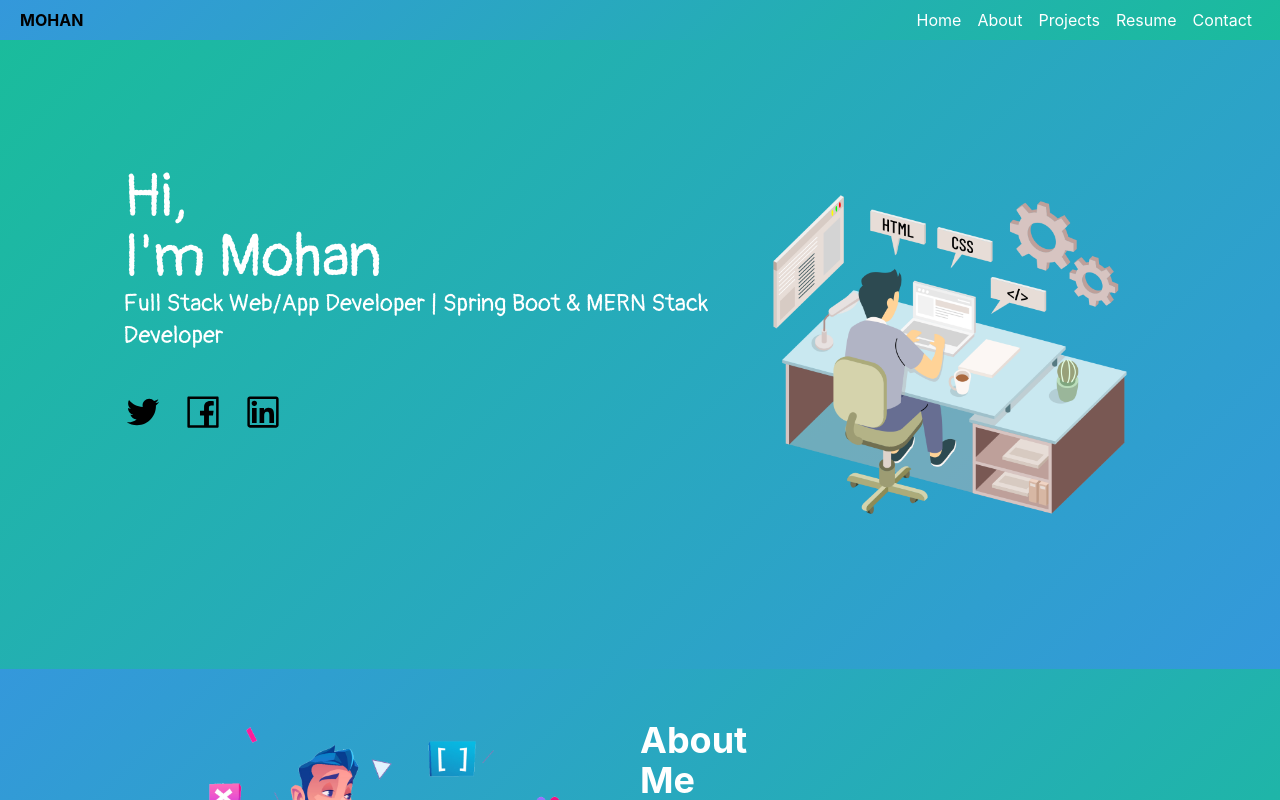
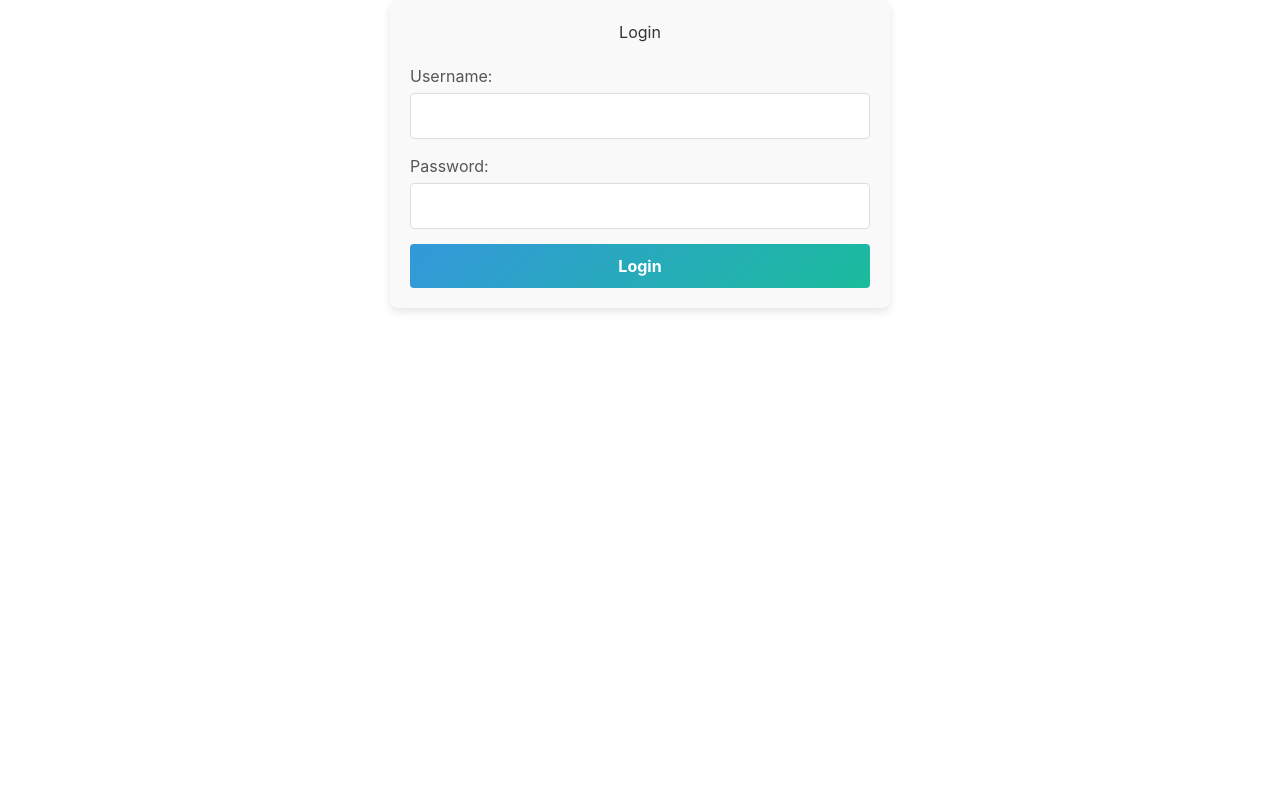
Before and after one commit to mohancoder2k/mohan-portfolio, a React (Create React App) app: page /login in a window 1280 px wide. Shown: the top 800 px of the page. Built offline with nearby package versions, Linux system fonts and the light colour scheme.

Commit message:
Include ResumeForm with Automation Uploading technique using Stack Principle

```diff
--- a/package.json
+++ b/package.json
@@ -8,11 +8,13 @@
     "@testing-library/jest-dom": "^5.17.0",
     "@testing-library/react": "^13.4.0",
     "@testing-library/user-event": "^13.5.0",
+    "axios": "^1.7.3",
+    "bootstrap": "^5.3.3",
     "firebase": "^10.12.2",
     "react": "^18.2.0",
     "react-dom": "^18.2.0",
     "react-icons": "^5.0.1",
-    "react-router-dom": "^6.23.1",
+    "react-router-dom": "^6.26.0",
     "react-scripts": "5.0.1",
     "sweetalert2": "^11.12.0",
     "web-vitals": "^2.1.4"
--- a/src/App.js
+++ b/src/App.js
@@ -1,5 +1,7 @@
-
+import React from 'react';
+import { BrowserRouter as Router, Routes, Route } from 'react-router-dom';
 import './App.css';
+ // Import Bootstrap CSS
 import About from './components/About';
 import Contact from './components/Contact';
 import ContactUs from './components/ContactUs';
@@ -8,18 +10,37 @@ import Header from './components/Header';
 import Hero from './components/Hero';
 import Projects from './components/Projects';
 import Resume from './components/Resume';
+import ResumeForm from './components/ResumeForm';
+import Login from './components/Login';
+import PrivateRoute from './components/PrivateRoute';
 
 function App() {
   return (
     <div className="App">
-      <Header/>
-      <Hero/>
-      <About/>
-      <Projects/>
-      <Resume/>
-      <Contact/>
-      <ContactUs/>
-      <Footer/>
+      <Router>
+        <Routes>
+          {/* Landing Page */}
+          <Route path="/" element={
+            <>
+              <Header />
+              <section id="hero"><Hero /></section>
+              <section id="about"><About /></section>
+              <section id="projects"><Projects /></section>
+              <section id="resume"><Resume /></section>
+              <section id="contact"><Contact /></section>
+              <section id="contact-us"><ContactUs /></section>
+              <Footer />
+            </>
+          } />
+          {/* Resume Form Page */}
+          <Route path="/login" element={<Login/>} />
+            <Route path="/upload" element={
+              <PrivateRoute>
+                <ResumeForm/>
+              </PrivateRoute>
+            } />
+        </Routes>
+      </Router>
     </div>
   );
 }
--- a/src/components/Header.js
+++ b/src/components/Header.js
@@ -1,33 +1,36 @@
-import { Bars3Icon } from '@heroicons/react/24/solid'
-import { useState } from 'react'
+import { Bars3Icon } from '@heroicons/react/24/solid';
+import { useState } from 'react';
 
 export default function Header() {
-    const [toggleMenu, setToggleMenu]  = useState(false);
+  const [toggleMenu, setToggleMenu] = useState(false);
 
   return (
     <header className="flex justify-between px-5 py-2 bg-primary">
       <a className="font-bold text-black" href="/">MOHAN</a>
       <nav className="hidden md:block">
         <ul className="flex text-white">
-                    <li><a href="/">Home</a></li>
-                    <li><a href="/#about">About</a></li>
-                    <li><a href="/#projects">Projects</a></li>
-                    <li><a href="/#resume">Resume</a></li>
-                    <li><a href="/#contact">Contact</a></li>
+          <li><a href="#hero">Home</a></li>
+          <li><a href="#about">About</a></li>
+          <li><a href="#projects">Projects</a></li>
+          <li><a href="#resume">Resume</a></li>
+          <li><a href="#contact">Contact</a></li>
+          <li><a href="/login">My Resume Upload </a></li>
+
         </ul>
       </nav>
       {toggleMenu && (
         <nav className="block md:hidden">
-                    <ul onClick={() => setToggleMenu(!toggleMenu)} className="flex flex-col text-white mobile-nav">
-                        <li><a href="/" className="py-2 px-4 block hover:bg-gray-700">Home</a></li>
-                        <li><a href="/#about" className="py-2 px-4 block hover:bg-gray-700">About</a></li>
-                        <li><a href="/#projects" className="py-2 px-4 block hover:bg-gray-700">Projects</a></li>
-                        <li><a href="/#contact" className="py-2 px-4 block hover:bg-gray-700">Contact</a></li>
+          <ul onClick={() => setToggleMenu(false)} className="flex flex-col text-white mobile-nav">
+            <li><a href="#hero" className="py-2 px-4 block hover:bg-gray-700">Home</a></li>
+            <li><a href="#about" className="py-2 px-4 block hover:bg-gray-700">About</a></li>
+            <li><a href="#projects" className="py-2 px-4 block hover:bg-gray-700">Projects</a></li>
+            <li><a href="#resume" className="py-2 px-4 block hover:bg-gray-700">Resume</a></li>
+            <li><a href="#contact" className="py-2 px-4 block hover:bg-gray-700">Contact</a></li>
           </ul>
         </nav>
       )}
-            <button onClick={() => setToggleMenu(!toggleMenu)} className='block md:hidden'>
-                <Bars3Icon className='text-white h-5' />
+      <button onClick={() => setToggleMenu(!toggleMenu)} className="block md:hidden">
+        <Bars3Icon className="text-white h-5" />
       </button>
     </header>
   );
--- /dev/null
+++ b/src/components/Login.css
@@ -0,0 +1,59 @@
+.container {
+    max-width: 500px;
+    margin: auto;
+    padding: 20px;
+    background: #f9f9f9;
+    border-radius: 8px;
+    box-shadow: 0 4px 8px rgba(0, 0, 0, 0.1);
+  }
+
+  h2 {
+    text-align: center;
+    margin-bottom: 20px;
+    color: #333;
+  }
+
+  .form-group {
+    margin-bottom: 15px;
+  }
+
+  .form-group label {
+    display: block;
+    margin-bottom: 5px;
+    color: #555;
+  }
+
+  .form-group input {
+    width: 100%;
+    padding: 10px;
+    border: 1px solid #ddd;
+    border-radius: 4px;
+    box-sizing: border-box;
+  }
+
+  .form-group input:focus {
+    border-color: #007bff;
+    outline: none;
+  }
+
+  .btn {
+    width: 100%;
+    padding: 10px;
+    background-color: #007bff;
+    border: none;
+    border-radius: 4px;
+    color: #fff;
+    font-size: 16px;
+    cursor: pointer;
+    transition: background-color 0.3s ease;
+  }
+
+  .btn:hover {
+    background-color: #0056b3;
+  }
+
+  .alert {
+    color: #dc3545;
+    text-align: center;
+    margin-top: 15px;
+  }
--- /dev/null
+++ b/src/components/Login.js
@@ -0,0 +1,56 @@
+import React, { useState } from 'react';
+import { useNavigate } from 'react-router-dom';
+import './Login.css';
+
+
+function Login() {
+  const [username, setUsername] = useState('');
+  const [password, setPassword] = useState('');
+  const navigate = useNavigate();
+
+  const handleLogin = (event) => {
+    event.preventDefault();
+
+    // Hardcoded credentials
+    const hardcodedUsername = 'mohan@24';
+    const hardcodedPassword = '12345';
+
+    if (username === hardcodedUsername && password === hardcodedPassword) {
+      sessionStorage.setItem('isAuthenticated', 'true');
+      navigate('/upload');
+    } else {
+      alert('Invalid username or password');
+    }
+  };
+
+  return (
+    <div className="container mt-4">
+      <h2>Login</h2>
+      <form onSubmit={handleLogin}>
+        <div className="form-group">
+          <label htmlFor="username">Username:</label>
+          <input
+            type="text"
+            className="form-control"
+            id="username"
+            value={username}
+            onChange={(e) => setUsername(e.target.value)}
+          />
+        </div>
+        <div className="form-group">
+          <label htmlFor="password">Password:</label>
+          <input
+            type="password"
+            className="form-control"
+            id="password"
+            value={password}
+            onChange={(e) => setPassword(e.target.value)}
+          />
+        </div>
+        <button type="submit" className="btn btn-primary">Login</button>
+      </form>
+    </div>
+  );
+}
+
+export default Login;
--- /dev/null
+++ b/src/components/PrivateRoute.js
@@ -0,0 +1,9 @@
+import React from 'react';
+import { Navigate } from 'react-router-dom';
+
+function PrivateRoute({ children }) {
+  const isAuthenticated = sessionStorage.getItem('isAuthenticated') === 'true';
+  return isAuthenticated ? children : <Navigate to="/login" />;
+}
+
+export default PrivateRoute;
--- a/src/components/Resume.js
+++ b/src/components/Resume.js
@@ -1,8 +1,53 @@
+import React, { useEffect, useState } from 'react';
+import firebase from 'firebase/compat/app';
+import 'firebase/compat/storage';
 import ResumeImg from '../assets/resume.jpg'
+// Firebase configuration (if not already initialized elsewhere in your app)
+const firebaseConfig = {
+  apiKey: "AIzaSyD1FdyBXb_-vtlCzTRqjqSKg4DZl2L-HSE",
+  authDomain: "resume-store-ca16c.firebaseapp.com",
+  projectId: "resume-store-ca16c",
+  storageBucket: "resume-store-ca16c.appspot.com",
+  messagingSenderId: "785591663982",
+  appId: "1:785591663982:web:71385c064f2982261e557f",
+};
+
+// Initialize Firebase
+if (!firebase.apps.length) {
+  firebase.initializeApp(firebaseConfig);
+}
 
 export default function Resume() {
+  const [resumeURL, setResumeURL] = useState('');
+  const [loading, setLoading] = useState(true);
+  const [error, setError] = useState(null);
+
+  useEffect(() => {
+    const fetchLatestResumeURL = async () => {
+      try {
+        const storageRef = firebase.storage().ref();
+        const resumeUploadRef = storageRef.child('resume-upload');
+        const resumeList = await resumeUploadRef.listAll();
+        const latestResumeRef = resumeList.items.reduce((latest, item) => {
+          return item.name > latest.name ? item : latest;
+        }, resumeList.items[0]);
+
+        if (latestResumeRef) {
+          const url = await latestResumeRef.getDownloadURL();
+          setResumeURL(url);
+        }
+      } catch (err) {
+        setError('Failed to fetch resume URL');
+      } finally {
+        setLoading(false);
+      }
+    };
+
+    fetchLatestResumeURL();
+  }, []);
+
   return (
-        <section id='resume' className='flex flex-col md:flex-row bg-secondary px-5 pb-10'> {/* Added pb-10 for increased padding */}
+    <section id='resume' className='flex flex-col md:flex-row bg-secondary px-5 pb-10'>
       <div className='py-5 md:w-1/2 flex justify-center md:justify-end'>
         <img className='w-[300px]' src={ResumeImg} alt="Resume" />
       </div>
@@ -11,11 +56,16 @@ export default function Resume() {
           <h1 className='text-4xl border-b-4 border-primary mb-5 w-[140px] font-bold'>Resume</h1>
           <div>
             <p className='pb-5'>You can view my Resume</p>
-                        <a className='btn' href='https://drive.google.com/file/d/1jCnVuVBD3h9gMRcHKUrBIfoOq52Wp1Rt/view?usp=sharing'>Download</a>
+            {loading ? (
+              <p>Loading...</p>
+            ) : error ? (
+              <p className='text-red-500'>{error}</p>
+            ) : (
+              <a className='btn' href={resumeURL} download>Download</a>
+            )}
           </div>
         </div>
       </div>
     </section>
   );
 }
-<img className='w-[300px]' src={ResumeImg} alt="Resume" />
--- /dev/null
+++ b/src/components/ResumeForm.js
@@ -0,0 +1,75 @@
+import React, { useState } from 'react';
+import firebase from 'firebase/compat/app';
+import 'firebase/compat/storage';
+import styles from './ResumeForm.module.css';
+
+// Firebase configuration
+const firebaseConfig = {
+  apiKey: "AIzaSyD1FdyBXb_-vtlCzTRqjqSKg4DZl2L-HSE",
+  authDomain: "resume-store-ca16c.firebaseapp.com",
+  projectId: "resume-store-ca16c",
+  storageBucket: "resume-store-ca16c.appspot.com",
+  messagingSenderId: "785591663982",
+  appId: "1:785591663982:web:71385c064f2982261e557f",
+};
+
+// Initialize Firebase
+if (!firebase.apps.length) {
+  firebase.initializeApp(firebaseConfig);
+}
+
+const ResumeForm = () => {
+  const [file, setFile] = useState(null);
+  const [uploading, setUploading] = useState(false);
+  const [uploadError, setUploadError] = useState(null);
+
+  const handleFileChange = (e) => {
+    setFile(e.target.files[0]);
+  };
+
+  const handleUpload = async () => {
+    if (!file) {
+      alert('Please select a file first!');
+      return;
+    }
+
+    setUploading(true);
+    setUploadError(null);
+
+    try {
+      const storageRef = firebase.storage().ref();
+      const fileRef = storageRef.child(`resume-upload/${encodeURIComponent(file.name)}`);
+      const snapshot = await fileRef.put(file);
+      const fileURL = await snapshot.ref.getDownloadURL();
+
+      alert('Resume uploaded successfully!');
+      console.log('File available at', fileURL);
+    } catch (error) {
+      setUploadError('Error uploading file: ' + error.message);
+    } finally {
+      setUploading(false);
+    }
+  };
+
+  return (
+    <div className={styles.container} >
+      <h1 className={styles.heading}>Upload Resume</h1>
+      <input
+        type="file"
+        accept=".pdf,.doc,.docx"
+        onChange={handleFileChange}
+        className={styles.fileInput}
+      />
+      <button
+        onClick={handleUpload}
+        disabled={uploading}
+        className={styles.button}
+      >
+        {uploading ? 'Uploading...' : 'Upload Resume'}
+      </button>
+      {uploadError && <p className={styles.errorMessage}>{uploadError}</p>}
+    </div>
+  );
+};
+
+export default ResumeForm;
```
Also changed, not shown: src/components/ResumeForm.module.css (added, +61 -0 lines), src/components/firebaseConfig.js (added, +19 -0 lines), 1 other file (tests, documents, lock files or other folders). Lines whose indentation alone changed are shown as unchanged.
